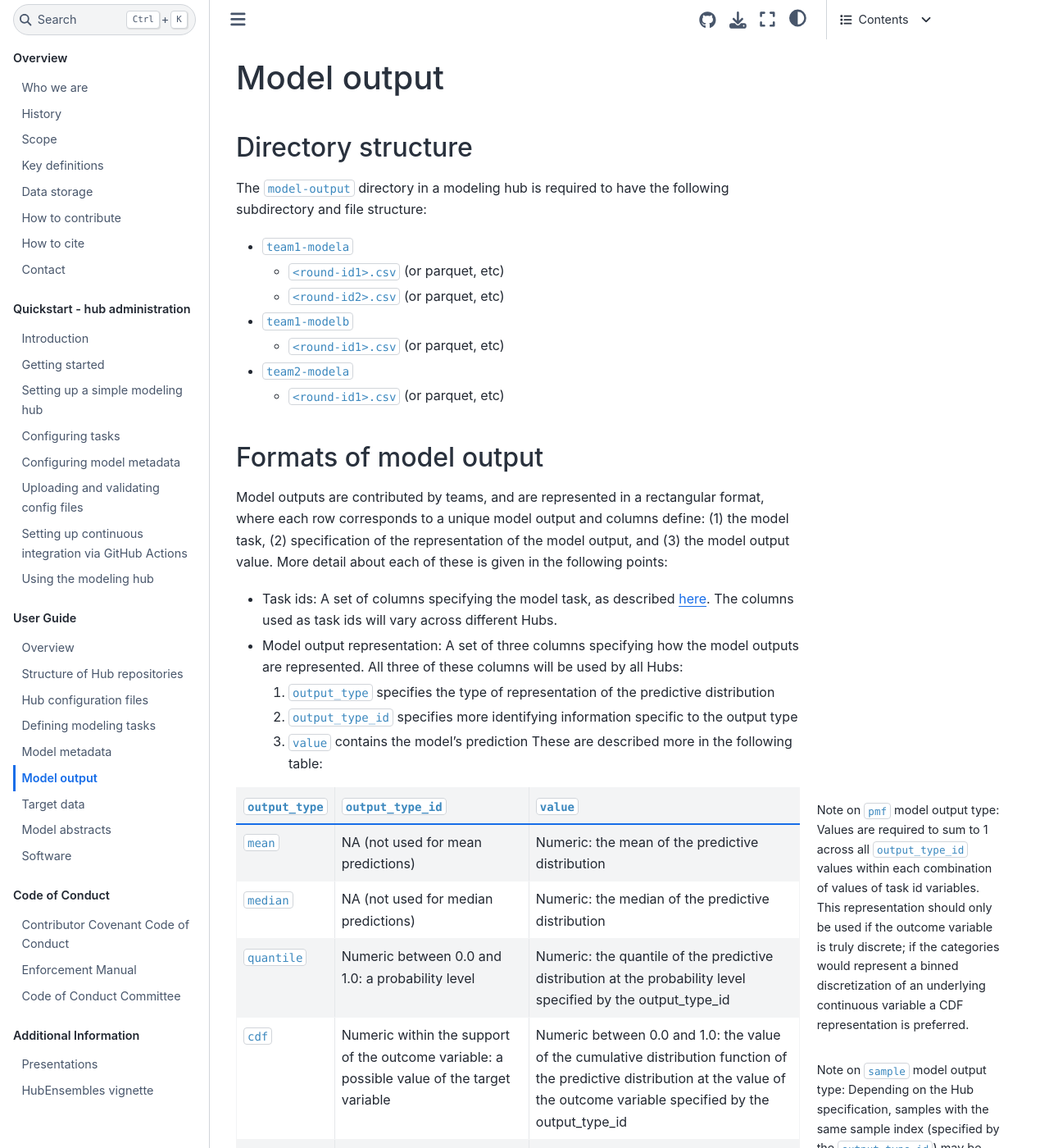
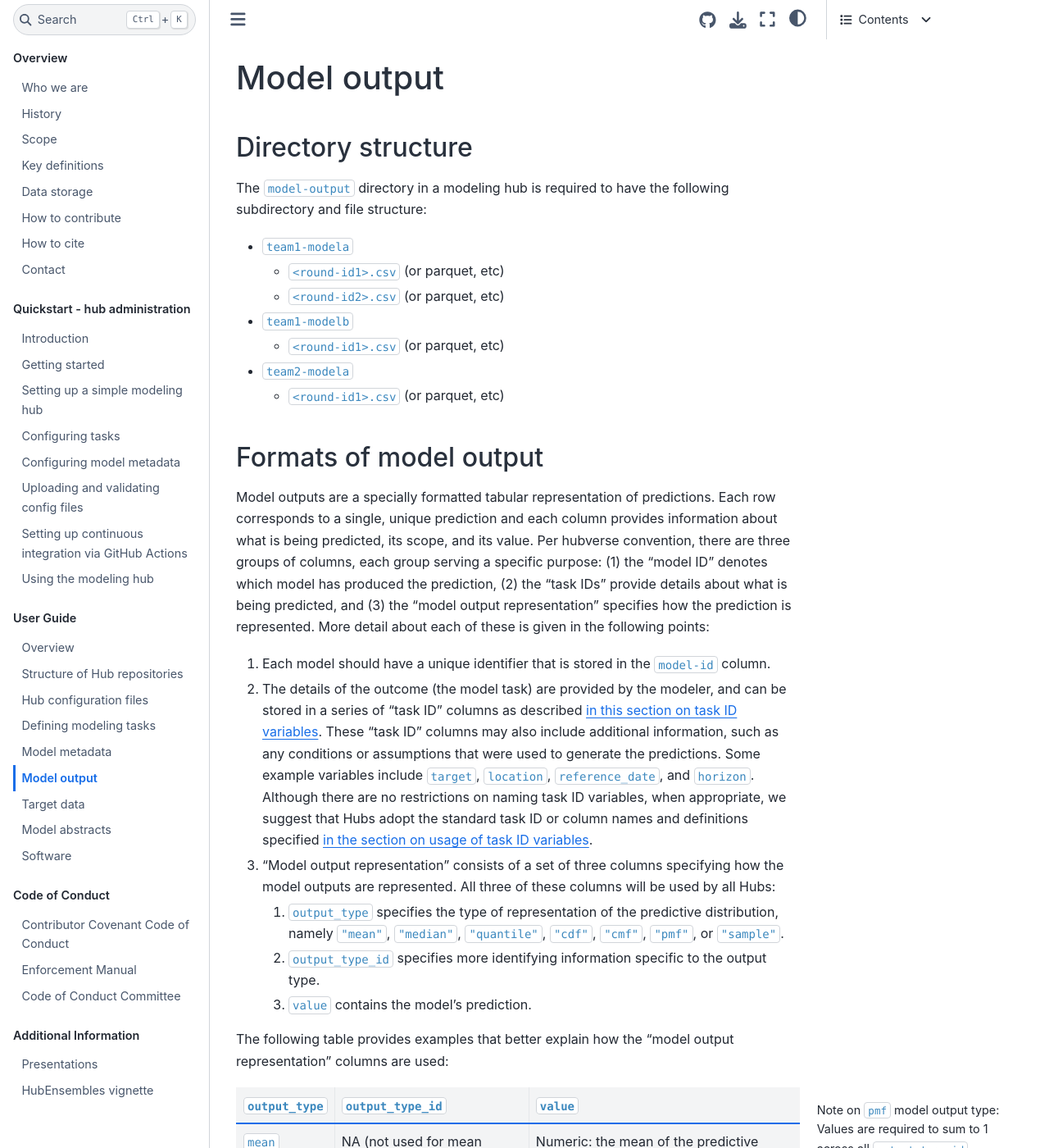
Before and after one commit to hubverse-org/hubDocs, a Sphinx documentation site: the page built from docs/source/user-guide/model-output.md, in a window 1280 px wide and 1400 px high. Shown: the whole window at 82% size. Built offline with Sphinx 7.4.7 and the Sphinx Book theme 1.1.4, drawn with Linux system fonts in a browser that asks for light colours.

Commit message:
Clarify model output conventions

````diff
--- a/docs/source/user-guide/model-output.md
+++ b/docs/source/user-guide/model-output.md
@@ -14,15 +14,16 @@ The `model-output` directory in a modeling hub is required to have the following
 
 (model_output_format)=
 ## Formats of model output
-Model outputs are contributed by teams, and are represented in a rectangular format, where each row corresponds to a unique model output and columns define: (1) the model task, (2) specification of the representation of the model output, and (3) the model output value. More detail about each of these is given in the following points:
+Model outputs are a specially formatted tabular representation of predictions. Each row corresponds to a single, unique prediction and each column provides information about what is being predicted, its scope, and its value. Per hubverse convention, there are three groups of columns, each group serving a specific purpose: (1) the "model ID" denotes which model has produced the prediction, (2) the "task IDs" provide details about what is being predicted, and (3) the "model output representation" specifies how the prediction is represented. More detail about each of these is given in the following points:
 
-* Task ids: A set of columns specifying the model task, as described [here](task_id_vars). The columns used as task ids will vary across different Hubs.
+   1. Each model should have a unique identifier that is stored in the `model-id` column.
+   2. The details of the outcome (the model task) are provided by the modeler, and can be stored in a series of "task ID" columns as described [in this section on task ID variables](task_id_vars). These "task ID" columns may also include additional information, such as any conditions or assumptions that were used to generate the predictions. Some example variables include `target`, `location`, `reference_date`, and `horizon`. Although there are no restrictions on naming task ID variables, when appropriate, we suggest that Hubs adopt the standard task ID or column names and definitions specified [in the section on usage of task ID variables](task_id_use).
+   3. "Model output representation" consists of a set of three columns specifying how the model outputs are represented. All three of these columns will be used by all Hubs:
+      1. `output_type` specifies the type of representation of the predictive distribution, namely `"mean"`, `"median"`, `"quantile"`, `"cdf"`, `"cmf"`, `"pmf"`, or `"sample"`.
+      2. `output_type_id` specifies more identifying information specific to the output type.
+      3. `value` contains the model’s prediction.
 
-* Model output representation: A set of three columns specifying how the model outputs are represented. All three of these columns will be used by all Hubs:
-   1. `output_type` specifies the type of representation of the predictive distribution
-   2. `output_type_id` specifies more identifying information specific to the output type
-   3. `value` contains the model’s prediction
-These are described more in the following table:
+The following table provides examples that better explain how the "model output representation" columns are used:
 
 ```{margin}
 Note on `pmf` model output type: Values are required to sum to 1 across all `output_type_id` values within each combination of values of task id variables. This representation should only be used if the outcome variable is truly discrete; if the categories would represent a binned discretization of an underlying continuous variable  a CDF representation is preferred.
````
